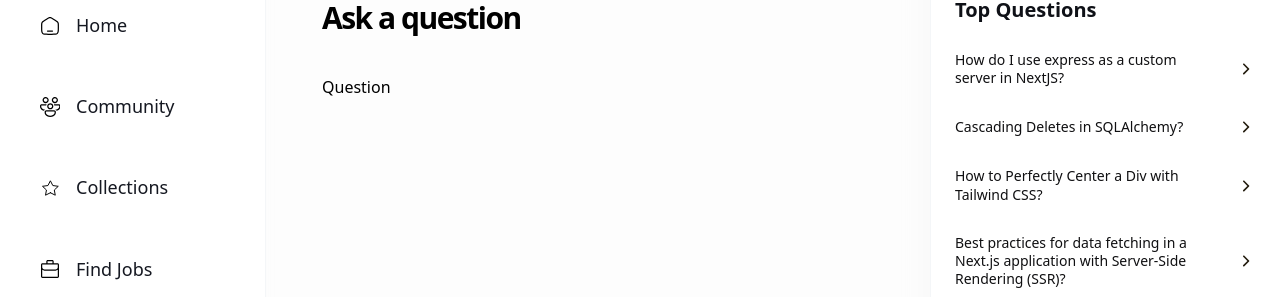
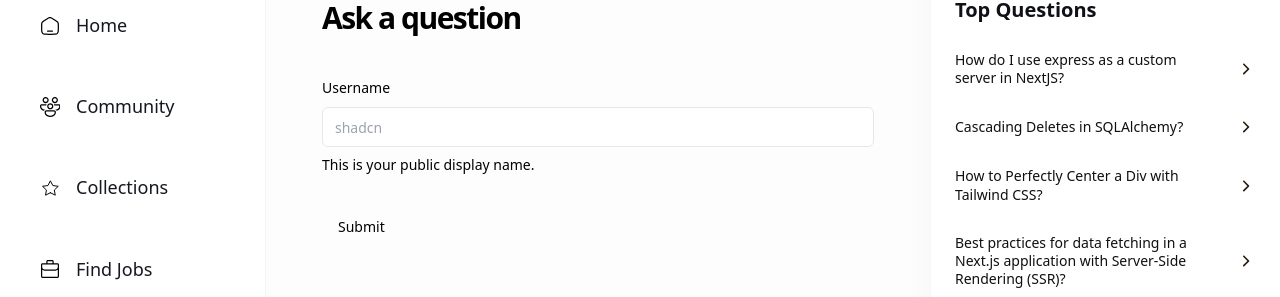
Before and after one commit to aleknovkovski/lrnp-JSM-nextjs13, a Next.js app: page /ask-question in a window 1280 px wide. Shown: the part 147-444 px from the top of the page. Built offline with nearby package versions, Linux system fonts and the light colour scheme; no server answers.

Commit message:
Add example form coming from shadcn example

```diff
--- a/components/shared/forms/Question.tsx
+++ b/components/shared/forms/Question.tsx
@@ -3,6 +3,18 @@
 import { zodResolver } from "@hookform/resolvers/zod"
 import { useForm } from "react-hook-form"
 import * as z from "zod"
+
+import { Button } from "@/components/ui/button"
+import {
+  Form,
+  FormControl,
+  FormDescription,
+  FormField,
+  FormItem,
+  FormLabel,
+  FormMessage,
+} from "@/components/ui/form"
+import { Input } from "@/components/ui/input"
 
 const formSchema = z.object({
  username: z.string().min(2, {
@@ -26,6 +38,26 @@ export default function Question() {
    }
 
    return (
-       <>Question</>
-   );
+    <Form {...form}>
+      <form onSubmit={form.handleSubmit(onSubmit)} className="space-y-8">
+        <FormField
+          control={form.control}
+          name="username"
+          render={({ field }) => (
+            <FormItem>
+              <FormLabel>Username</FormLabel>
+              <FormControl>
+                <Input placeholder="shadcn" {...field} />
+              </FormControl>
+              <FormDescription>
+                This is your public display name.
+              </FormDescription>
+              <FormMessage />
+            </FormItem>
+          )}
+        />
+        <Button type="submit">Submit</Button>
+      </form>
+    </Form>
+  )
 }
```
